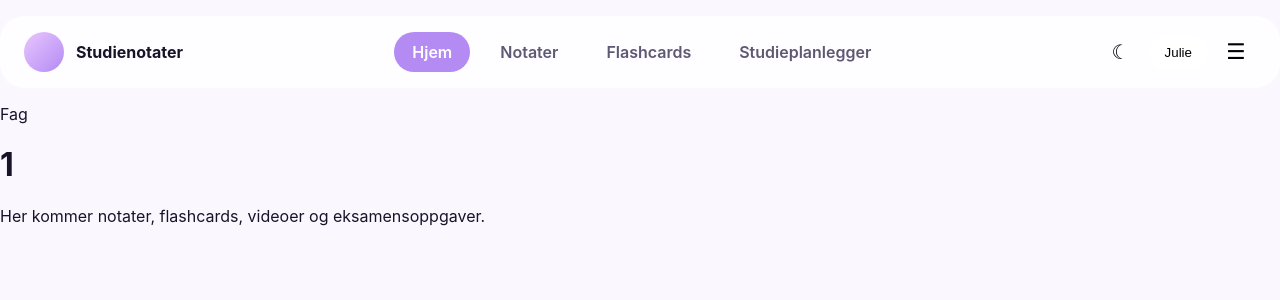
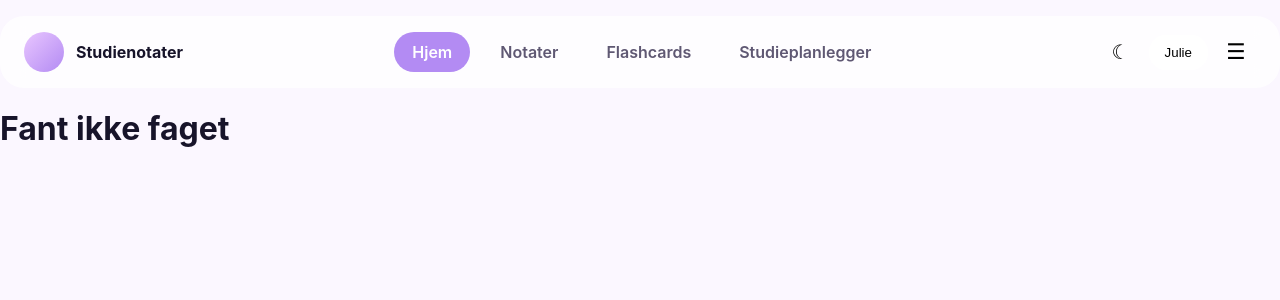
Before and after one commit to juliewold/studienotater, a React (Vite) app: page /fag/1 in a window 1280 px wide. Shown: the top 300 px of the page. Built offline with nearby package versions, Linux system fonts and the light colour scheme.

Commit message:
Move subject data to shared file

```diff
--- /dev/null
+++ b/src/data/subjects.ts
@@ -0,0 +1,26 @@
+export const subjects = [
+  {
+    id: "tdt4100",
+    code: "TDT4100",
+    name: "Objektorientert programmering",
+    year: 1,
+  },
+  {
+    id: "ttt4203",
+    code: "TTT4203",
+    name: "Analog og digital elektronikk",
+    year: 1,
+  },
+  {
+    id: "tma4100",
+    code: "TMA4100",
+    name: "Matematikk 1",
+    year: 1,
+  },
+  {
+    id: "itgk",
+    code: "ITGK",
+    name: "Introduksjon til programmering",
+    year: 1,
+  },
+];
--- a/src/pages/HomePage.tsx
+++ b/src/pages/HomePage.tsx
@@ -3,31 +3,9 @@ import { StatsCard } from "../components/StatsCard";
 import { ContinueLearning } from "../components/ContinueLearning";
 import { YearCard } from "../components/YearCard";
 import { SubjectCard } from "../components/SubjectCard";
+import { subjects } from "../data/subjects";
 
 const years = [1, 2, 3, 4, 5];
-
-const subjects = [
-  {
-    code: "TDT4100",
-    name: "Objektorientert programmering",
-    year: 1,
-  },
-  {
-    code: "TTT4203",
-    name: "Analog og digital elektronikk",
-    year: 1,
-  },
-  {
-    code: "TMA4100",
-    name: "Matematikk 1",
-    year: 1,
-  },
-  {
-    code: "ITGK",
-    name: "Introduksjon til programmering",
-    year: 1,
-  },
-];
 
 export const HomePage = () => {
   return (
--- a/src/pages/SubjectPage.tsx
+++ b/src/pages/SubjectPage.tsx
@@ -1,13 +1,31 @@
 import { useParams } from "react-router-dom";
+import { subjects } from "../data/subjects";
 
 export const SubjectPage = () => {
   const { subjectId } = useParams();
 
+  const subject = subjects.find((subject) => subject.id === subjectId);
+
+  if (!subject) {
+    return (
+      <main className="subject-page">
+        <h1>Fant ikke faget</h1>
+      </main>
+    );
+  }
+
   return (
     <main className="subject-page">
-      <p>Fag</p>
-      <h1>{subjectId}</h1>
-      <p>Her kommer notater, flashcards, videoer og eksamensoppgaver.</p>
+      <p className="subject-page-label">Fag</p>
+      <h1>{subject.code}</h1>
+      <p>{subject.name}</p>
+
+      <div className="subject-actions">
+        <button>Notater</button>
+        <button>Flashcards</button>
+        <button>Videoer</button>
+        <button>Eksamen</button>
+      </div>
     </main>
   );
 };
```
